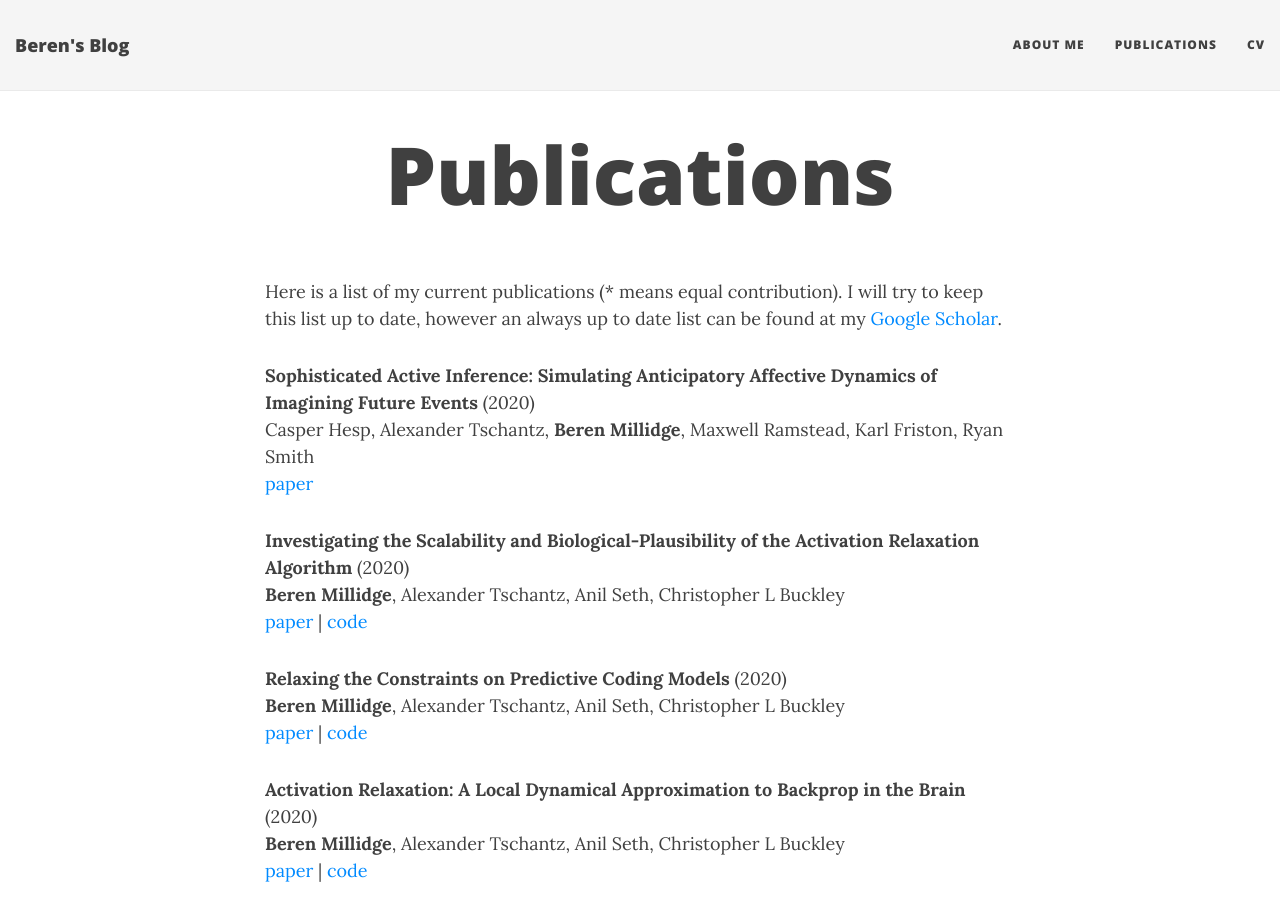
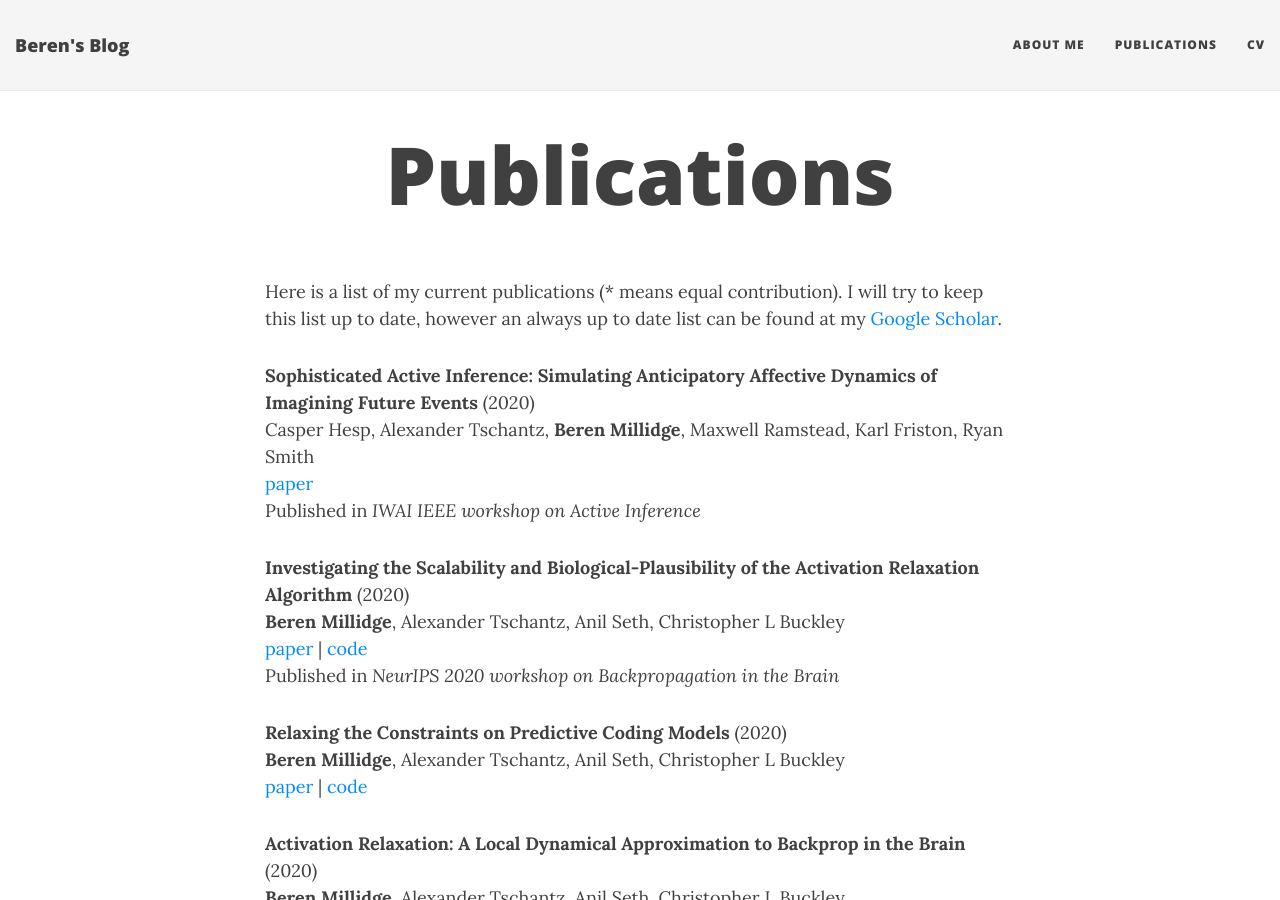
Before and after one commit to BerenMillidge/BerenMillidge.github.io, a Jekyll site: the page built from publications.md, in a window 1280 px wide and 900 px high. Built offline with Jekyll 4.4.1, drawn with Linux system fonts in a browser that asks for light colours; nearby versions of some CDN libraries.

Commit message:
add publication venues

```diff
--- a/publications.md
+++ b/publications.md
@@ -5,9 +5,11 @@ title: Publications
 
 Here is a list of my current publications (* means equal contribution). I will try to keep this list up to date, however an always up to date list can be found at my [Google Scholar](https://scholar.google.com/citations?user=3GGkFTkAAAAJ&hl=en&oi=ao).
 
-**Sophisticated Active Inference: Simulating Anticipatory Affective Dynamics of Imagining Future Events** (2020) <br /> Casper Hesp, Alexander Tschantz, **Beren Millidge**, Maxwell Ramstead, Karl Friston, Ryan Smith <br /> [paper](https://www.researchgate.net/profile/Casper_Hesp2/publication/344750468_Sophisticated_Affective_Inference_Simulating_Anticipatory_Affective_Dynamics_of_Imagining_Future_Events/links/5f8d9cf7458515b7cf8b7aff/Sophisticated-Affective-Inference-Simulating-Anticipatory-Affective-Dynamics-of-Imagining-Future-Events.pdf)
+**Sophisticated Active Inference: Simulating Anticipatory Affective Dynamics of Imagining Future Events** (2020) <br /> Casper Hesp, Alexander Tschantz, **Beren Millidge**, Maxwell Ramstead, Karl Friston, Ryan Smith <br /> [paper](https://www.researchgate.net/profile/Casper_Hesp2/publication/344750468_Sophisticated_Affective_Inference_Simulating_Anticipatory_Affective_Dynamics_of_Imagining_Future_Events/links/5f8d9cf7458515b7cf8b7aff/Sophisticated-Affective-Inference-Simulating-Anticipatory-Affective-Dynamics-of-Imagining-Future-Events.pdf) <br />
+Published in *IWAI IEEE workshop on Active Inference*
 
-**Investigating the Scalability and Biological-Plausibility of the Activation Relaxation Algorithm** (2020) <br/> **Beren Millidge**, Alexander Tschantz, Anil Seth, Christopher L Buckley <br/> [paper](https://arxiv.org/abs/2010.06219.pdf) \| [code](https://github.com/BerenMillidge/Dynamical-Activation-Relaxation)
+**Investigating the Scalability and Biological-Plausibility of the Activation Relaxation Algorithm** (2020) <br/> **Beren Millidge**, Alexander Tschantz, Anil Seth, Christopher L Buckley <br/> [paper](https://arxiv.org/abs/2010.06219.pdf) \| [code](https://github.com/BerenMillidge/Dynamical-Activation-Relaxation) <br />
+Published in *NeurIPS 2020 workshop on Backpropagation in the Brain*
 
 **Relaxing the Constraints on Predictive Coding Models** (2020) <br/> **Beren Millidge**, Alexander Tschantz, Anil Seth, Christopher L Buckley <br/> [paper](https://arxiv.org/pdf/2010.01047.pdf) \| [code](https://github.com/BerenMillidge/RelaxedPredictiveCoding)
 
```
